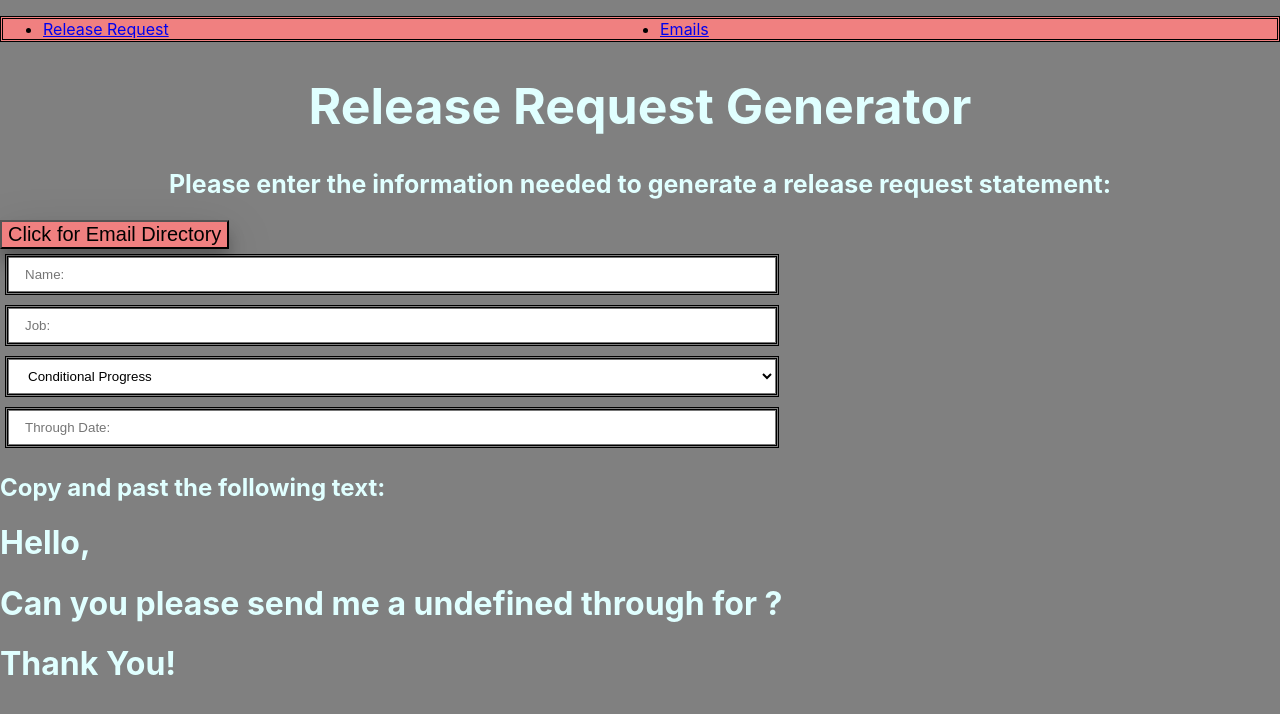
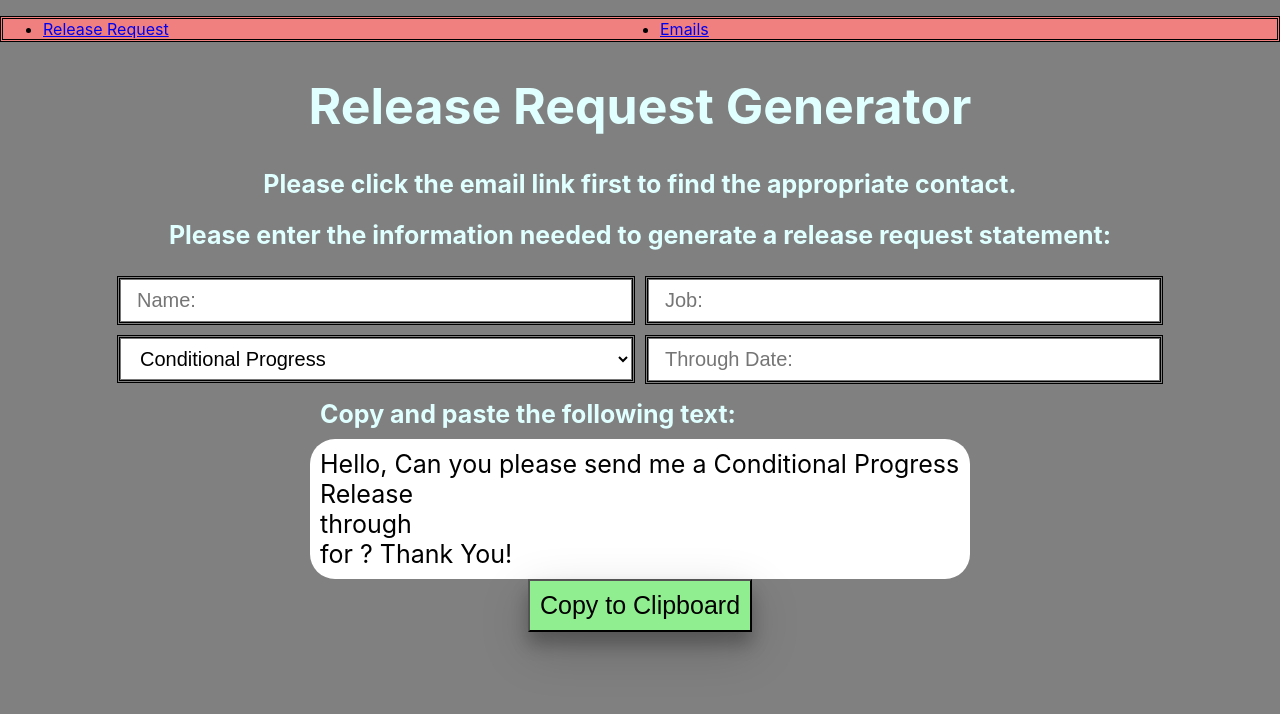
Before and after one commit to Hey-Zeus-byte/release-request, a React (Create React App) app: page / in a window 1280 px wide. Shown: the top 714 px of the page. Built offline with nearby package versions, Linux system fonts and the light colour scheme.

Commit message:
updated type of release, copy clipboard does not work yet

```diff
--- a/package.json
+++ b/package.json
@@ -8,6 +8,7 @@
     "@testing-library/react": "^12.0.0",
     "@testing-library/user-event": "^13.2.1",
     "react": "^17.0.2",
+    "react-copy-to-clipboard": "^5.1.0",
     "react-dom": "^17.0.2",
     "react-router-dom": "^6.2.1",
     "react-scripts": "5.0.0",
--- a/src/EmailStyle.css
+++ b/src/EmailStyle.css
@@ -26,7 +26,12 @@ input {
 
 button {
   background-color: lightgreen;
-  font-size: 20px;
+  text-align: center;
+  margin: auto;
+  display: flex;
+  display: grid;
+  padding: 10px;
+  font-size: 25px;
   box-shadow: 0 12px 16px 0 rgba(0, 0, 0, 0.24),
     0 17px 50px 0 rgba(0, 0, 0, 0.19);
   cursor: pointer;
--- a/src/ReleaseRequestStyle.css
+++ b/src/ReleaseRequestStyle.css
@@ -17,14 +17,15 @@ body {
 
 .inputs {
   outline-style: double;
-  width: 60%;
+  width: 40%;
   margin: 8px;
   padding: 8px 15px;
+  font-size: 20px;
 }
 
 .submitbutton {
   background-color: lightgreen;
-  font-size: 20px;
+  font-size: 25px;
   box-shadow: 0 12px 16px 0 rgba(0, 0, 0, 0.24),
     0 17px 50px 0 rgba(0, 0, 0, 0.19);
   cursor: pointer;
@@ -34,3 +35,6 @@ body {
   font-size: 20px;
   display: flex;
 }
+form {
+  text-align: center;
+}
--- a/src/pages/ReleaseRequest.jsx
+++ b/src/pages/ReleaseRequest.jsx
@@ -1,7 +1,6 @@
 import React, {useState} from "react";
-import {useNavigate} from "react-router-dom";
+import copy from "copy-to-clipboard";
 import "../ReleaseRequestStyle.css";
-// import contactList from "./Emails";
 
 const ReleaseRequest = () => {
   const [state, setState] = useState({
@@ -10,9 +9,8 @@ const ReleaseRequest = () => {
     thruDate: "",
   });
 
-  const [release, setRelease] = useState();
-
-  const navigate = useNavigate();
+  const [copyText, setCopyText] = useState("");
+  const [release, setRelease] = useState("Conditional Progress Release");
 
   const handleInput = (e) => {
     setState({
@@ -21,23 +19,33 @@ const ReleaseRequest = () => {
     });
   };
 
+  const handleCopyText = (e) => {
+    setCopyText(e.target.value);
+  };
+
+  const copyToClipboard = () => {
+    copy(copyText);
+    console.log(`You have copied "${copyText}"`);
+  };
+
+  const finalRelease = () => {
+    if (release === "Conditional Final" || release === "Unconditional Final") {
+      return <div>{""}</div>;
+    } else {
+      return <div>{`through ${state.thruDate}`}</div>;
+    }
+  };
+
   return (
     <div className="ReleaseRequest">
       <h1 className="header">Release Request Generator</h1>
-
+      <h2 className="header2">
+        Please click the email link first to find the appropriate contact.
+      </h2>
       <h2 className="header2">
         Please enter the information needed to generate a release request
         statement:
       </h2>
-      <button
-        onClick={() => {
-          navigate("/emails");
-        }}
-        className="emailbutton"
-      >
-        Click for Email Directory
-      </button>
-
       <form>
         <input
           type="text"
@@ -61,8 +69,12 @@ const ReleaseRequest = () => {
             setRelease(e.target.value);
           }}
         >
-          <option value="Conditional Progress">Conditional Progress</option>
-          <option value="Unconditional Progress">Unconditional Progress</option>
+          <option value="Conditional Progress Release">
+            Conditional Progress
+          </option>
+          <option value="Unconditional Progress Release">
+            Unconditional Progress
+          </option>
           <option value="Conditional Final">Conditional Final</option>
           <option value="Unconditional Final">Unconditional Final</option>
         </select>
@@ -74,14 +86,37 @@ const ReleaseRequest = () => {
           onChange={handleInput}
           placeholder="Through Date:"
         />
-        <h2>Copy and past the following text:</h2>
-        <h1>{`Hello, ${state.name}`}</h1>
-        <h1>
-          {`Can you please send me a ${release} through
-          ${state.thruDate} for ${state.jobName} ?`}
-        </h1>
-        <h1>Thank You!</h1>
       </form>
+      <h2
+        style={{
+          margin: "auto",
+          width: "50%",
+          padding: "10px",
+          fontSize: "25px",
+        }}
+      >
+        Copy and paste the following text:
+      </h2>
+      <div
+        style={{
+          margin: "auto",
+          width: "50%",
+          padding: "10px",
+          fontSize: "25px",
+          backgroundColor: "white",
+          color: "black",
+          borderRadius: "25px",
+        }}
+        value={copyText}
+        onChange={handleCopyText}
+      >
+        {`Hello, ${state.name}`} <b />
+        {`Can you please send me a ${release} `}
+        <span>{finalRelease()}</span>
+        {`for ${state.jobName}?`} <b />
+        Thank You!
+      </div>
+      <button onClick={copyToClipboard}>Copy to Clipboard</button>
     </div>
   );
 };
```
Also changed, not shown: 1 other file (tests, documents, lock files or other folders).
